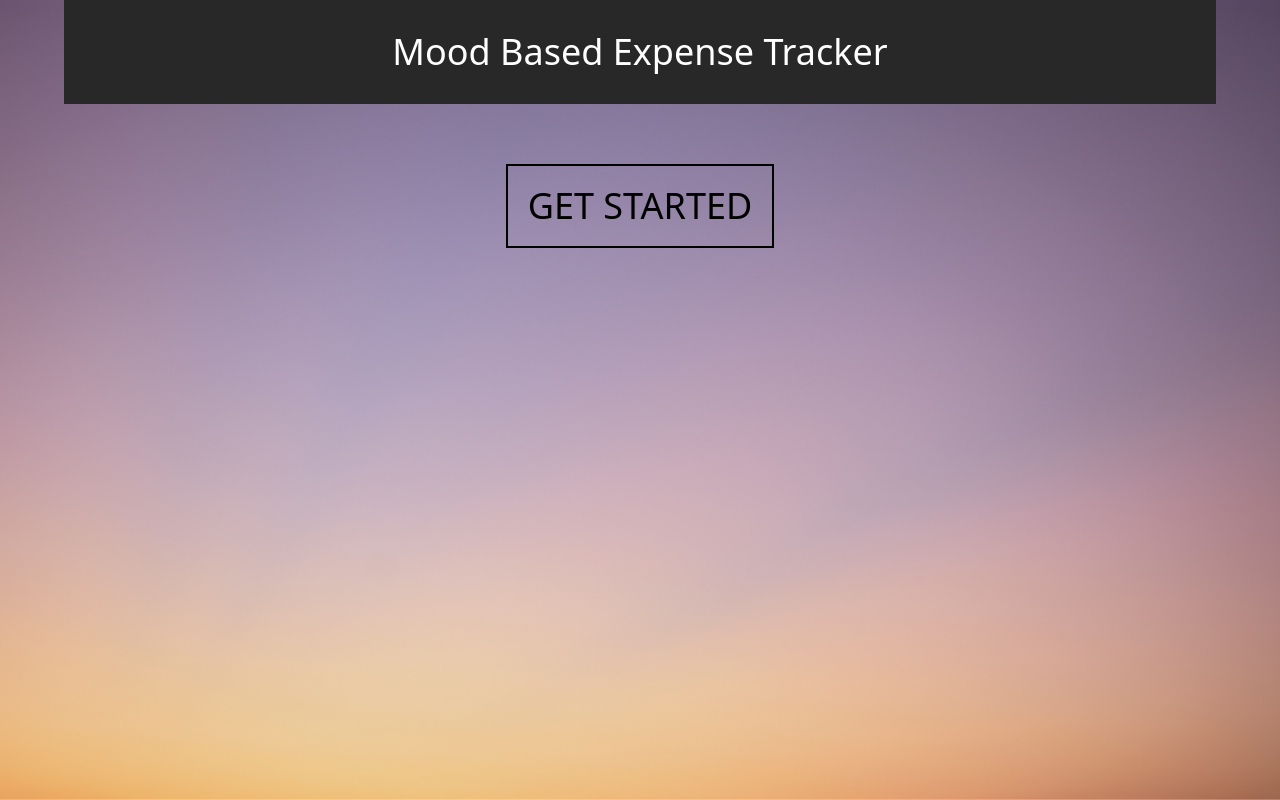
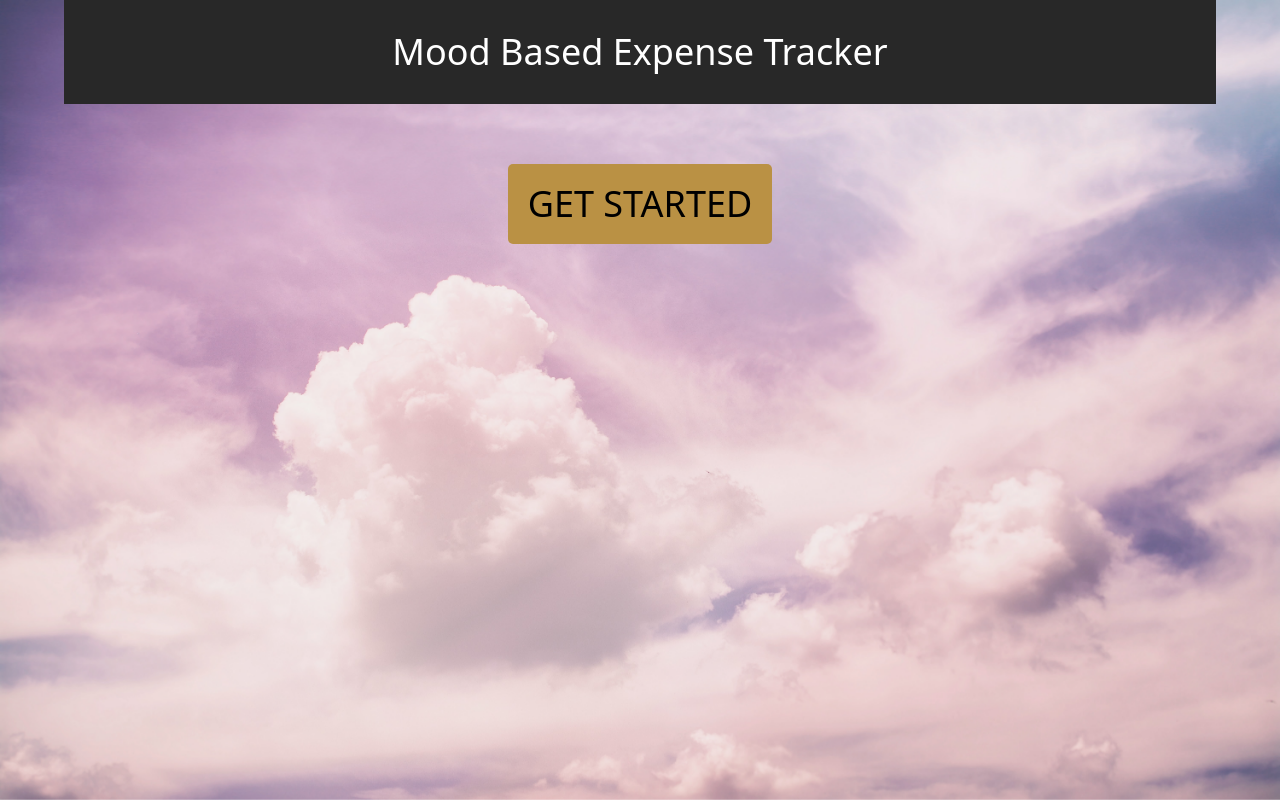
Before and after one commit to akshayadupati/mood-based-expense-tracker-frontend, a JavaScript app: page / in a window 1280 px wide. Built offline with nearby package versions, Linux system fonts and the light colour scheme; the HTML template or start-up script is replaced by a standard one.

Commit message:
bg change

```diff
--- a/src/App.css
+++ b/src/App.css
@@ -18,7 +18,7 @@
 .App {
   text-align: center;
   /* padding: 4em 0; */
-  background-image: url("../src/assets/plain.jpg");
+  background-image: url("../src/assets/plainn.jpg");
   background-repeat: no-repeat;
   background-size: cover;
   background-clip: calc(100vh);
@@ -65,3 +65,8 @@
 .h-50 {
   height: 50px !important;
 }
+
+.download-btn {
+  border-radius: 5px !important;
+  background-color: rgb(186, 145, 68);
+}
--- a/src/components/Home/Home.js
+++ b/src/components/Home/Home.js
@@ -4,7 +4,7 @@ const Home = () => {
   return (
     <div className="text-4xl">
       <Link to="/home">
-        <button className="border-2 border-black p-5 m-5 inline-block text-center justify-center items-center">
+        <button className="download-btn  p-5 m-5 inline-block text-center justify-center items-center">
           GET STARTED
         </button>
       </Link>
--- a/src/components/List/List.js
+++ b/src/components/List/List.js
@@ -51,7 +51,7 @@ export default function List() {
             <h1 className="py-4 font-bold text-xl">Transaction Summary</h1>
 
             <span>
-              <button className="border-2 p-2 border-transparent shadow-2xl	">
+              <button className="download-btn p-2 border-transparent shadow-2xl	">
                 <CSVLink
                   data={csvData}
                   filename={"my-expense.csv"}
```
Also changed, not shown: src/assets/plainn.jpg (added).
